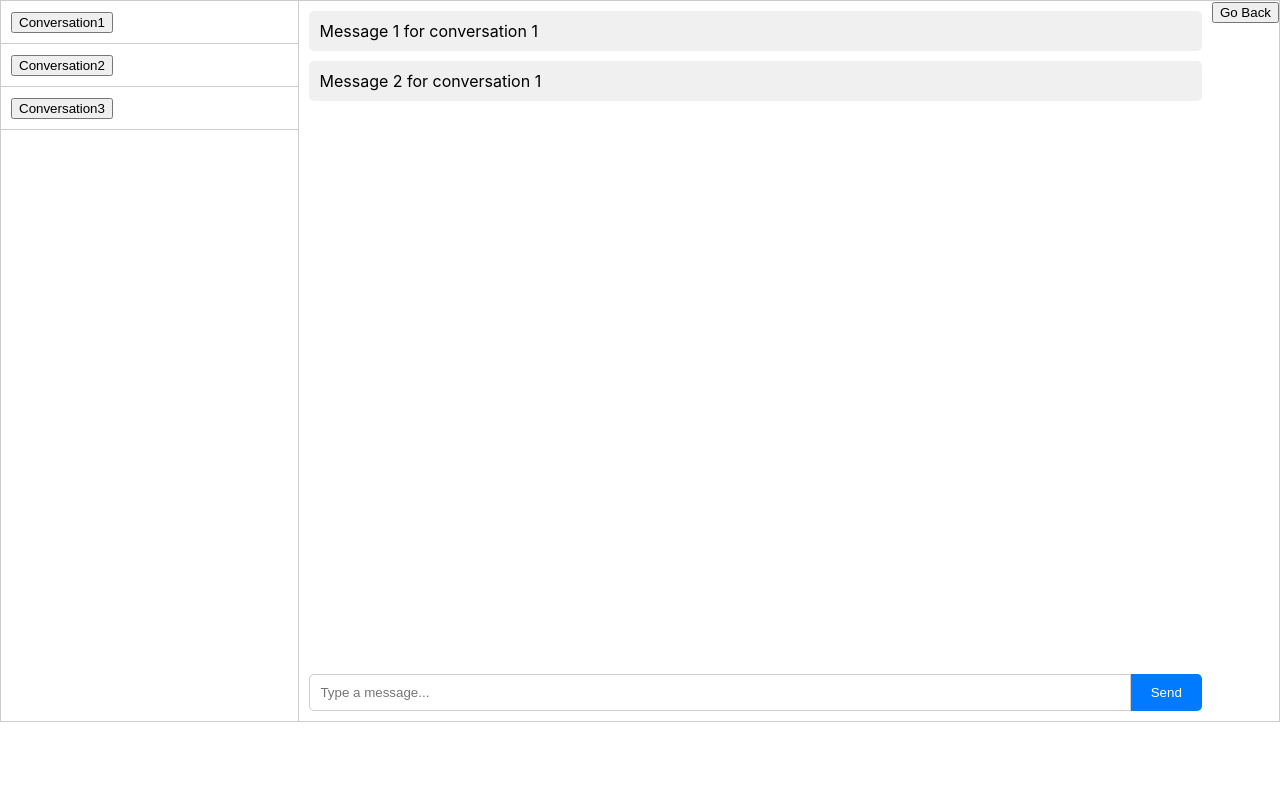
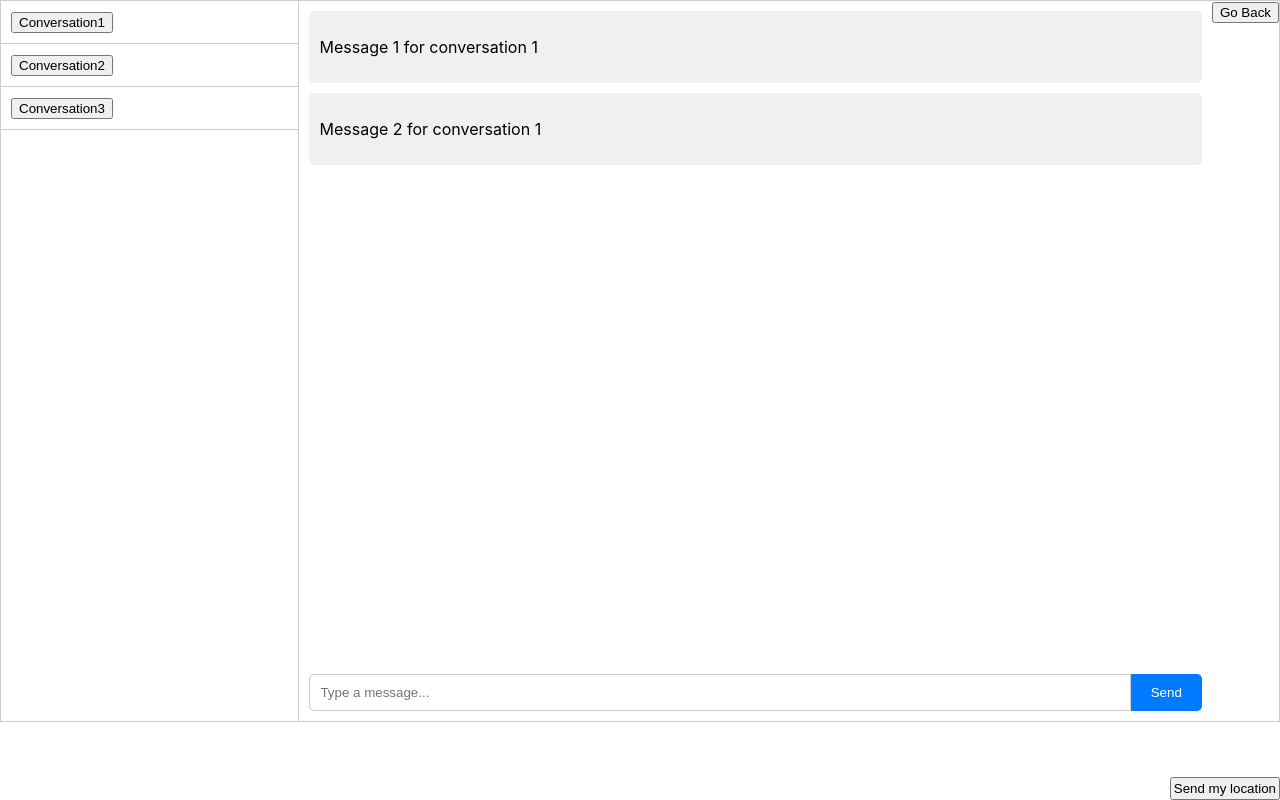
Before and after one commit to Team-Lycoris/Firework, a React (Create React App) app in the folder website/: page /messages in a window 1280 px wide. Both pictures are taken after a click on the button "Conversation1". Built offline with nearby package versions, Linux system fonts and the light colour scheme; the HTML template or start-up script is replaced by a standard one.

Commit message:
Added button for location sending message that redirects to map page and messages button to homepage

```diff
--- a/website/src/pages css/messages.css
+++ b/website/src/pages css/messages.css
@@ -55,6 +55,13 @@
     cursor: pointer;
   }
 
+  .location-send button {
+    position: fixed;
+    right: 0;
+    bottom: 0;
+    padding: 2px;
+  }
+
   .message-input button:hover {
     background-color: #0056b3;
   }
--- a/website/src/pages/index.js
+++ b/website/src/pages/index.js
@@ -9,6 +9,9 @@ const Home = () => {
             <h1>Lycoris landing banner</h1>
                 <img id='small-image' src='https://cdn.britannica.com/22/215522-050-8315BB78/green-grass-close-up.jpg' alt=''/>
                 <p>Welcome to Lycoris!</p>
+                <Link to="/login">
+                    <button>Go to login</button>
+                </Link>
                 <Link to="/messages">
                     <button>Go to messages</button>
                 </Link>
--- a/website/src/pages/login.js
+++ b/website/src/pages/login.js
@@ -1,5 +1,6 @@
 import React, { useState, useEffect } from "react";
 import { useNavigate } from "react-router-dom";
+import {Link} from 'react-router-dom';
 import '../pages css/login.css';
 import axios from 'axios';
 
--- /dev/null
+++ b/website/src/pages/map.js
@@ -0,0 +1,3 @@
+import React, {useState} from 'react';
+import '../pages css/location.css';
+import {Link} from 'react-router-dom';
--- a/website/src/pages/messages.js
+++ b/website/src/pages/messages.js
@@ -9,16 +9,16 @@ const MessagesPage = () => {
   const [messageInput, setMessageInput] = useState('');
   const [conversations, setConversations] = useState({
     Conversation1: [
-      'Message 1 for conversation 1',
-      'Message 2 for conversation 1',
+      {content: 'Message 1 for conversation 1', type: 'text'},
+      {content: 'Message 2 for conversation 1', type: 'text'},
     ],
     Conversation2: [
-      'Message 1 for conversation 2',
-      'Message 2 for conversation 2',
+      {content: 'Message 1 for conversation 2', type: 'text'},
+      {content: 'Message 2 for conversation 2', type: 'text'},
     ],
     Conversation3: [
-      'Message 1 for conversation 3',
-      'Message 2 for conversation 3',
+      {content: 'Message 1 for conversation 3', type: 'text'},
+      {content: 'Message 2 for conversation 3', type: 'text'},
     ]
   })
 
@@ -31,10 +31,21 @@ const MessagesPage = () => {
     if (messageInput !== '' && selectedConversation) {
       const updatedConversations = {
         ...conversations,
-        [selectedConversation]: [...conversations[selectedConversation], messageInput]
+        [selectedConversation]: [...conversations[selectedConversation], {content: messageInput, type: 'text'}]
       };
       setConversations(updatedConversations);
       setMessageInput('');
+    }
+  }
+
+  const sendLocation = () => {
+    const embeddedMessage = {content: "My location!", type: "location"};
+    if (selectedConversation){
+      const updateConversation = {
+        ...conversations,
+        [selectedConversation]: [...conversations[selectedConversation], embeddedMessage]
+      };
+      setConversations(updateConversation);
     }
   }
 
@@ -66,7 +77,11 @@ const MessagesPage = () => {
 
       <div className="chat-display">
         {getConversation().map((message, index) => (
-          <div className="message" key={index}>{message}
+          <div className="message" key={index}>{
+            message.type === 'text' ?
+           <p>{message.content}</p> :
+            <Link to="/map">My Location</Link>
+          }
             </div>))}
 
         <div className="message-input">
@@ -77,7 +92,6 @@ const MessagesPage = () => {
           onChange={(e) => setMessageInput(e.target.value)}
           />
           <button onClick={sendMessage}>Send</button>
-
         </div>
       </div>
 
@@ -85,6 +99,10 @@ const MessagesPage = () => {
         <button className="back-button">Go Back</button>
       </Link>
 
+      <div className="location-send">
+        <button onClick={sendLocation}>Send my location</button>
+      </div>
+
     </div>
   );
 };
```
Also changed, not shown: website/src/pages css/map.css (added).
